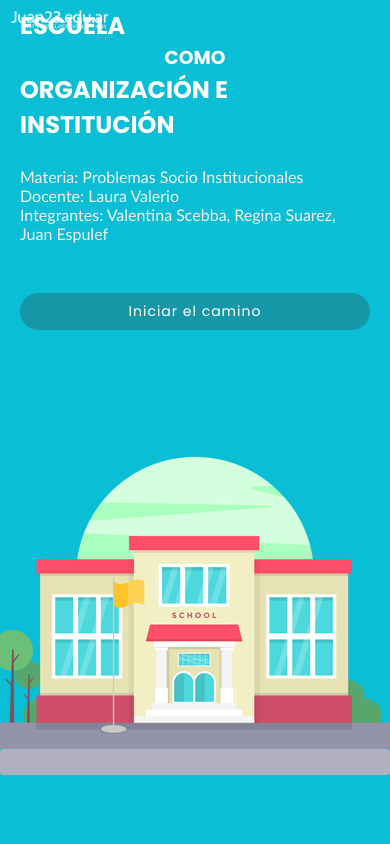
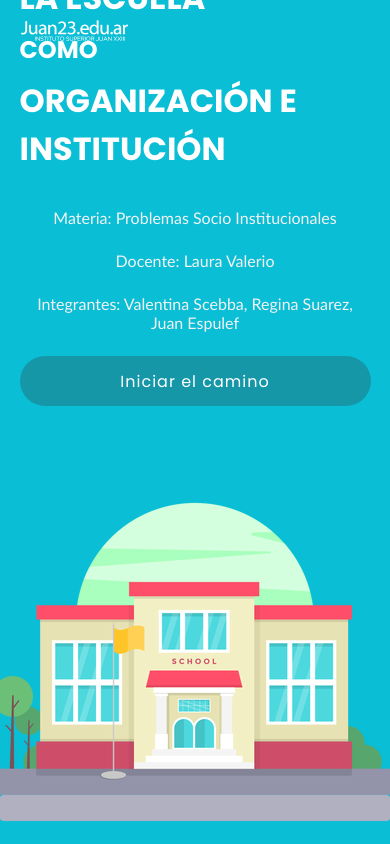
Before and after one commit to juan-espulef/juan-espulef.github.io, a plain HTML site: page index.html in a window 390 px wide. Drawn offline with nearby package versions, Linux system fonts and the light colour scheme; a script that the page names is missing.

Commit message:
Fix mobile adapter

```diff
--- a/assets/css/main.css
+++ b/assets/css/main.css
@@ -59,14 +59,12 @@ body {
 
 .container .text h2 {
     display: flex;
-    justify-content: center;
-    align-items: center;
+    align-items: left;
 }
 
 .container .text h3 {
     display: flex;
-    justify-content: center;
-    align-items: center;
+    align-items: left;
 }
 
 .container .text p {
@@ -107,40 +105,52 @@ body {
     }
 }
 
-@media screen and (max-width: 767px) {
-    body {
-        margin: 0;
+@media only screen and (max-width: 1000px) {
+    .logo {
+        position: absolute;
+        top: 0;
+        left: 0;
+        padding: 20px;
+        max-width: 150px;
+    }
+
+    .logo img {
+        max-width: 100%;
     }
 
     .container {
         flex-direction: column;
-        margin: 50px 0;
-        padding: 0 20px;
+        margin: 50px;
     }
 
     .container .text {
-        max-width: 100%;
-        margin-bottom: 30px;
+        max-width: 90%;
+        margin: 0 auto;
+        text-align: center;
     }
 
-    .container .img {
-        justify-content: center;
+    .container .text h2 {
+        margin-top: 60;
+        font-size: 2rem;
+        margin-bottom: 10px;
+        text-align: left;
     }
 
-    .logo {
-        padding: 10px;
-    }
-
-    .logo img {
-        max-width: 100px;
+    .container .text h3 {
+        margin-top: 60;
+        font-size: 1.5rem;
+        margin-bottom: 10px;
+        text-align: left;
     }
 
     .container .text p {
-        font-size: 16px;
+        font-size: 1rem;
+        margin-bottom: 1.5rem;
     }
 
     .container .text a {
-        font-size: 14px;
-        padding: 8px 15px;
+        margin-top: 1.5rem;
+        padding: 0.8rem 1.6rem;
+        font-size: 1rem;
     }
 }
```
